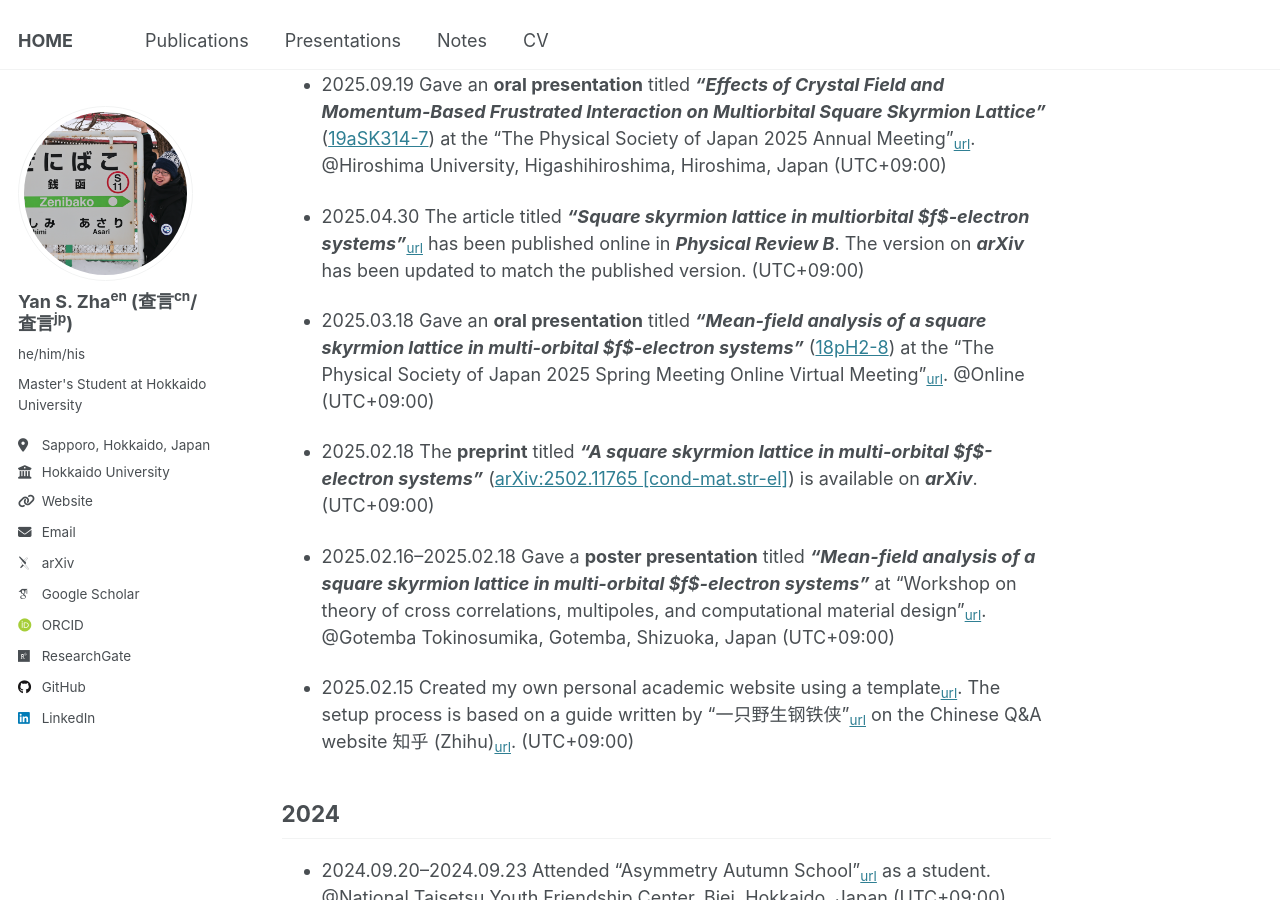
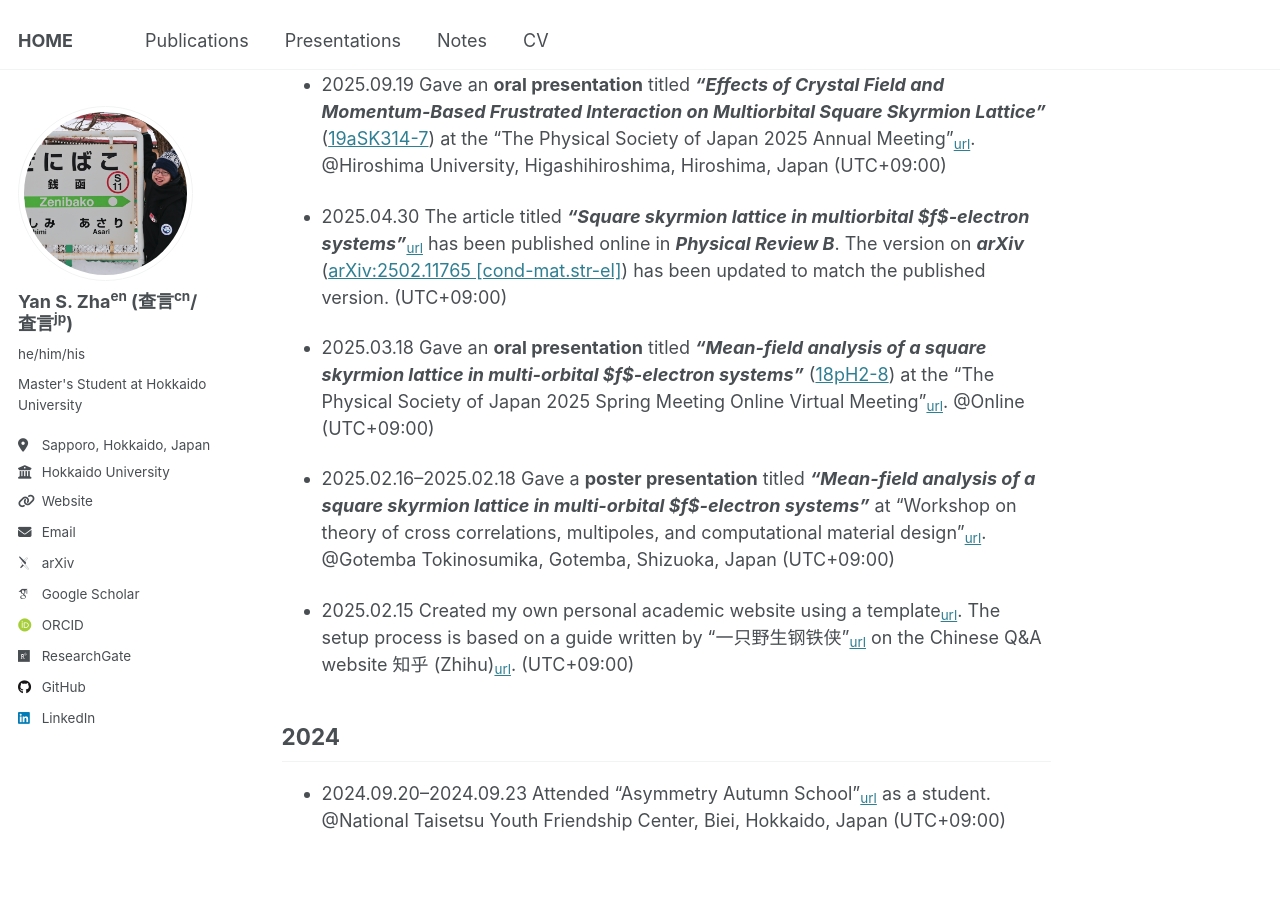
Before and after one commit to yzhacn/yzhacn.github.io, a Jekyll site: the page built from _pages/about.md, in a window 1280 px wide and 900 px high, scrolled down 924 px. Built offline with Jekyll 4.4.1, drawn with Linux system fonts in a browser that asks for light colours; some web fonts are replaced.

Commit message:
Update about.md

```diff
--- a/_pages/about.md
+++ b/_pages/about.md
@@ -27,11 +27,9 @@
 
 * 2025.09.19 Gave an **oral presentation** titled ***"Effects of Crystal Field and Momentum-Based Frustrated Interaction on Multiorbital Square Skyrmion Lattice"*** ([19aSK314-7](https://onsite.gakkai-web.net/jps/jps_search/2025au/data2/html/program08.html#j19aSK314)) at the "The Physical Society of Japan 2025 Annual Meeting"<sub>[url](https://www.jps.or.jp/english/)</sub>. @Hiroshima University, Higashihiroshima, Hiroshima, Japan (UTC+09:00)
 
-* 2025.04.30 The article titled ***"Square skyrmion lattice in multiorbital $f$-electron systems"***<sub>[url](https://journals.aps.org/prb/abstract/10.1103/PhysRevB.111.165155)</sub> has been published online in ***Physical Review B***. The version on ***arXiv*** has been updated to match the published version. (UTC+09:00)
+* 2025.04.30 The article titled ***"Square skyrmion lattice in multiorbital $f$-electron systems"***<sub>[url](https://journals.aps.org/prb/abstract/10.1103/PhysRevB.111.165155)</sub> has been published online in ***Physical Review B***. The version on ***arXiv*** ([arXiv:2502.11765  [cond-mat.str-el]](https://arxiv.org/abs/2502.11765)) has been updated to match the published version. (UTC+09:00)
 
 * 2025.03.18 Gave an **oral presentation** titled ***"Mean-field analysis of a square skyrmion lattice in multi-orbital $f$-electron systems"*** ([18pH2-8](https://onsite.gakkai-web.net/jps/jps_search/2025sp/data2/html/program08.html#j18pH2)) at the "The Physical Society of Japan 2025 Spring Meeting Online Virtual Meeting"<sub>[url](https://www.jps.or.jp/english/meetings-and-awards/spring/spring-meeting.html)</sub>. @Online (UTC+09:00)
-
-* 2025.02.18 The **preprint** titled ***"A square skyrmion lattice in multi-orbital $f$-electron systems"*** ([arXiv:2502.11765  [cond-mat.str-el]](https://arxiv.org/abs/2502.11765)) is available on ***arXiv***. (UTC+09:00)
 
 * 2025.02.16--2025.02.18 Gave a **poster presentation** titled ***"Mean-field analysis of a square skyrmion lattice in multi-orbital $f$-electron systems"*** at "Workshop on theory of cross correlations, multipoles, and
 computational material design"<sub>[url](https://asymmetry.hiroshima-u.ac.jp/event/2532)</sub>. @Gotemba Tokinosumika, Gotemba, Shizuoka, Japan (UTC+09:00)
```
